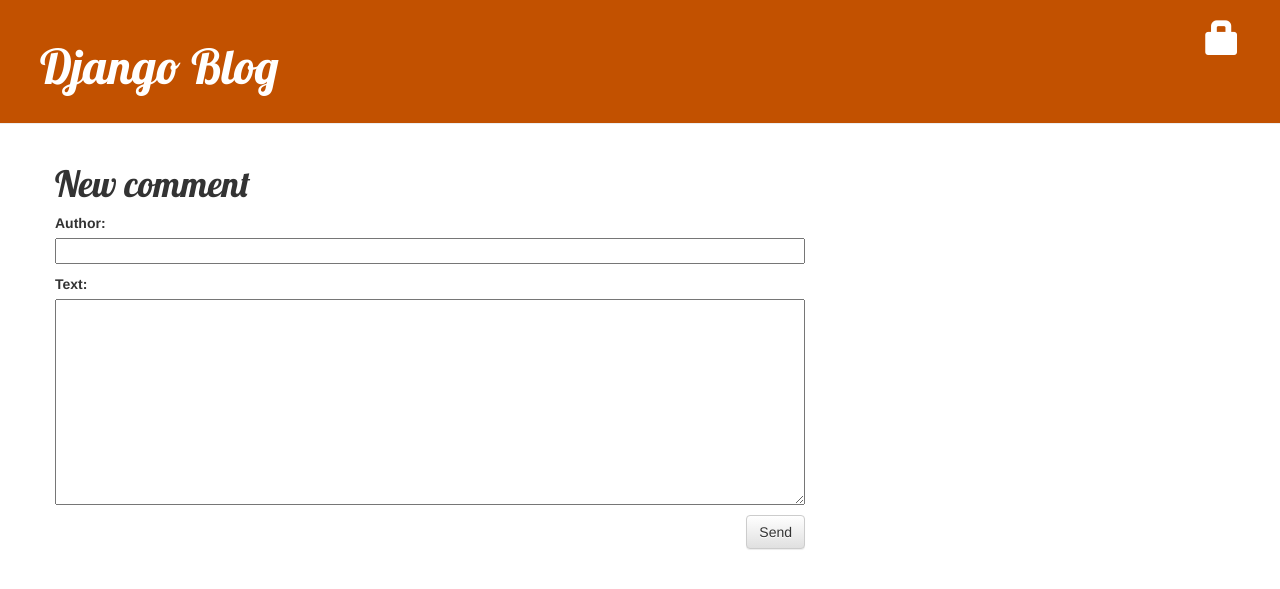
After one commit to gustavopirro/DjangoGamingStatsWebsite, a Django app: page /post/1/comment/ in a window 1280 px wide. The commit adds this page. Shown: the top 589 px of the page. Run offline with Django 3.2, Linux system fonts and the light colour scheme; tables that the repository leaves empty hold one stand-in row (values such as "Sample post"); some libraries are stand-ins or nearby versions.

```diff
--- a/blog/admin.py
+++ b/blog/admin.py
@@ -1,4 +1,5 @@
 from django.contrib import admin
-from .models import Post
+from .models import Post, Comment
 
 admin.site.register(Post)
+admin.site.register(Comment)
--- a/blog/forms.py
+++ b/blog/forms.py
@@ -1,9 +1,15 @@
 from django import forms
 
-from .models import Post
+from .models import Post, Comment
 
 class PostForm(forms.ModelForm):
 
     class Meta:
         model = Post
         fields = ('title', 'text',)
+
+class CommentForm(forms.ModelForm):
+
+    class Meta:
+        model = Comment
+        fields = ('author', 'text',)
--- a/blog/models.py
+++ b/blog/models.py
@@ -9,6 +9,9 @@
     text = models.TextField()
     created_date = models.DateTimeField(default=timezone.now)
     published_date = models.DateTimeField(blank=True, null=True)
+    totalReactions = models.IntegerField(default=0)
+    likeCount = models.IntegerField(default=0)
+    dislikeCount = models.IntegerField(default=0)
 
     def publish(self):
         self.published_date = timezone.now()
@@ -16,3 +19,26 @@
 
     def __str__(self):
         return self.title
+
+class Comment(models.Model):
+    post = models.ForeignKey('blog.Post', on_delete=models.CASCADE, related_name='comments')
+    author = models.CharField(max_length=200)
+    text = models.TextField()
+    created_date = models.DateTimeField(default=timezone.now)
+    approved_comment = models.BooleanField(default=False)
+
+    def approve(self):
+        self.approved_comment = True
+        self.save()
+
+    def __str__(self):
+        return self.text
+
+    def approved_comments(self):
+        return self.comments.filter(approved_comment=True)
+
+class PostReaction(models.Model):
+    user = models.ForeignKey(settings.AUTH_USER_MODEL, on_delete=models.CASCADE)
+    post = models.ForeignKey('blog.Post', on_delete=models.CASCADE)
+    created_date = models.DateTimeField(auto_now=True)
+    reaction_type = models.CharField(max_length=20)
--- a/blog/static/css/blog.css
+++ b/blog/static/css/blog.css
@@ -1,3 +1,4 @@
+
 .page-header {
     background-color: #C25100;
     margin-top: 0;
@@ -45,3 +46,7 @@
 .post h2 a, .post h2 a:visited {
     color: #000000;
 }
+
+.comment {
+    margin: 20px 0px 20px 20px;
+}
--- /dev/null
+++ b/blog/templates/blog/add_comment_to_post.html
@@ -0,0 +1,9 @@
+{% extends 'blog/base.html' %}
+
+{% block content %}
+    <h1>New comment</h1>
+    <form method="POST" class="post-form">{% csrf_token %}
+        {{ form.as_p }}
+        <button type="submit" class="save btn btn-default">Send</button>
+    </form>
+{% endblock %}
--- a/blog/templates/blog/base.html
+++ b/blog/templates/blog/base.html
@@ -2,7 +2,7 @@
 <html>
 
 <head>
-    <title>Django Girls blog</title>
+    <title>Django blog</title>
     <link rel="stylesheet" href="//maxcdn.bootstrapcdn.com/bootstrap/3.2.0/css/bootstrap.min.css">
     <link rel="stylesheet" href="//maxcdn.bootstrapcdn.com/bootstrap/3.2.0/css/bootstrap-theme.min.css">
     <link href='//fonts.googleapis.com/css?family=Lobster&subset=latin,latin-ext' rel='stylesheet' type='text/css'>
@@ -10,13 +10,15 @@
 </head>
 
 <body>
-
-    <body>
     <div class="page-header">
         {% if user.is_authenticated %}
             <a href="{% url 'post_new' %}" class="top-menu"><span class="glyphicon glyphicon-plus"></span></a>
+            <a href="{% url 'post_draft_list' %}" class="top-menu"><span class="glyphicon glyphicon-edit"></span></a>
+            <p class="top-menu">Hello {{ user.username }} <small>(<a href="{% url 'logout' %}">Log out</a>)</small></p>
+        {% else %}
+            <a href="{% url 'login' %}" class="top-menu"><span class="glyphicon glyphicon-lock"></span></a>
         {% endif %}
-            <h1><a href="/">Blog Django</a></h1>
+        <h1><a href="/">Django Blog</a></h1>
     </div>
     <div class="content container">
         <div class="row">
@@ -27,6 +29,5 @@
         </div>
     </div>
 </body>
-</body>
 
 </html>
--- a/blog/urls.py
+++ b/blog/urls.py
@@ -6,4 +6,12 @@
     path('post/<int:pk>/', views.post_detail, name='post_detail'),
     path('post/new/', views.post_new, name='post_new'),
     path('post/<int:pk>/edit/', views.post_edit, name='post_edit'),
+    path('drafts/', views.post_draft_list, name='post_draft_list'),
+    path('post/<pk>/publish/', views.post_publish, name='post_publish'),
+    path('post/<pk>/remove/', views.post_remove, name='post_remove'),
+    path('post/<int:pk>/comment/', views.add_comment_to_post, name='add_comment_to_post'),
+    path('comment/<int:pk>/approve/', views.comment_approve, name='comment_approve'),
+    path('comment/<int:pk>/remove/', views.comment_remove, name='comment_remove'),
+    path('post/<int:pk>/<reaction_type>/checkReact/', views.add_reaction, name='add_reaction'),
+
 ]
--- a/blog/views.py
+++ b/blog/views.py
@@ -1,30 +1,36 @@
+from django.conf import settings
+from django.db import models
+from django.http import request
+from blog.models import PostReaction
 from django.shortcuts import render, get_object_or_404, redirect
-from .models import Post
 from django.utils import timezone
-from .forms import PostForm
+from .forms import Post, PostForm, CommentForm, Comment
+from django.contrib.auth.decorators import login_required
 
 # Create your views here.
 def post_list(request):
     posts = Post.objects.filter(published_date__lte=timezone.now()).order_by('published_date')
+
     return render(request, 'blog/post_list.html', {'posts':posts})
 
 def post_detail(request, pk):
     post = get_object_or_404(Post, pk=pk)
     return render(request, 'blog/post_detail.html', {'post': post})
 
+@login_required
 def post_new(request):
      if request.method == "POST":
          form = PostForm(request.POST)
          if form.is_valid():
              post = form.save(commit=False)
              post.author = request.user
-             post.published_date = timezone.now()
              post.save()
              return redirect('post_detail', pk=post.pk)
      else:
          form = PostForm()
      return render(request, 'blog/post_edit.html', {'form': form})
 
+@login_required
 def post_edit(request, pk):
      post = get_object_or_404(Post, pk=pk)
      if request.method == "POST":
@@ -32,9 +38,121 @@
          if form.is_valid():
              post = form.save(commit=False)
              post.author = request.user
-             post.published_date = timezone.now()
              post.save()
              return redirect('post_detail', pk=post.pk)
      else:
          form = PostForm(instance=post)
      return render(request, 'blog/post_edit.html', {'form': form})
+
+@login_required
+def post_draft_list(request):
+    posts = Post.objects.filter(published_date__isnull=True).order_by('created_date')
+    return render(request, 'blog/post_draft_list.html', {'posts': posts})
+
+@login_required
+def post_publish(request, pk):
+    post = get_object_or_404(Post, pk=pk)
+    post.publish()
+    return redirect('post_detail', pk=pk)
+
+@login_required
+def post_remove(request, pk):
+    post = get_object_or_404(Post, pk=pk)
+    post.delete()
+    return redirect('post_list')
+
+def add_comment_to_post(request, pk):
+    post = get_object_or_404(Post, pk=pk)
+    if request.method == "POST":
+        form = CommentForm(request.POST)
+        if form.is_valid():
+            comment = form.save(commit=False)
+            comment.post = post
+            comment.save()
+            return redirect('post_detail', pk=post.pk)
+    else:
+        form = CommentForm()
+    return render(request, 'blog/add_comment_to_post.html', {'form': form})
+
+@login_required
+def comment_approve(request, pk):
+    comment = get_object_or_404(Comment, pk=pk)
+    comment.approve()
+    return redirect('post_detail', pk=comment.post.pk)
+
+@login_required
+def comment_remove(request, pk):
+    comment = get_object_or_404(Comment, pk=pk)
+    comment.delete()
+    return redirect('post_detail', pk=comment.post.pk)
+
+@login_required
+def add_reaction(request,reaction_type, pk):
+    exists_in_db = check_if_reacted(request, pk)
+
+    if exists_in_db:
+        old_reaction_type = PostReaction.objects.get(post_id=pk, user_id=request.user.pk).reaction_type
+        change_reaction(request, old_reaction_type, reaction_type, pk=pk)
+        return redirect('post_list')
+
+    post = get_object_or_404(Post, pk=pk)
+    user = request.user
+
+    new_reaction = PostReaction(user=user, post=post, reaction_type=reaction_type)
+    new_reaction.save()
+
+    if reaction_type == 'like':
+        post.likeCount += 1
+        post.totalReactions += 1
+        post.save()
+    else:
+        post.dislikeCount += 1
+        post.totalReactions += 1
+        post.save()
+
+    return redirect('post_list')
+
+@login_required
+def change_reaction(request,old_reaction_type, new_reaction_type, pk):
+    user_id = request.user
+    post = get_object_or_404(Post, pk=pk)
+    post_user_info = PostReaction.objects.get(post_id=post.pk, user_id=user_id)
+
+    if old_reaction_type=='like' and new_reaction_type=='dislike':
+        post.likeCount -= 1
+        post.dislikeCount += 1
+        post.save()
+
+        post_user_info.reaction_type = 'dislike'
+        post_user_info.save()
+    elif old_reaction_type=='dislike' and new_reaction_type=='like':
+        post.dislikeCount -= 1
+        post.likeCount += 1
+        post.save()
+
+        post_user_info.reaction_type = 'like'
+        post_user_info.save()
+    elif old_reaction_type=='like' and new_reaction_type=='like':
+        post.likeCount -= 1
+        post.totalReactions -= 1
+        post.save()
+        post_user_info.delete()
+    else:
+        post.dislikeCount -= 1
+        post.totalReactions -= 1
+        post.save()
+        post_user_info.delete()
+
+@login_required
+def check_if_reacted(request, pk):
+    post_id = get_object_or_404(Post, pk=pk).pk
+    user_id = request.user.pk
+
+    post_user = PostReaction.objects
+    exists_in_db = post_user.filter(post_id=post_id, user_id=user_id).exists()
+
+    if exists_in_db:
+        post_user_info = PostReaction.objects.get(post_id=post_id, user_id=user_id)
+        return post_user_info
+    else:
+        return False
--- a/comandos.txt
+++ b/comandos.txt
@@ -1,6 +1,6 @@
 myvenv/Scripts/Activate - start virtual ambient
 django-admin.exe startproject mysite - create project
-python3 manage.py migrate - create database
+python3 manage.py migrate - create/update database
 python3 manage.py runserver - run server
 python3 manage.py startapp blog - create 'blog' application
 python3 manage.py createsuperuser - create super user
--- a/mysite/settings.py
+++ b/mysite/settings.py
@@ -126,3 +126,5 @@
 # https://docs.djangoproject.com/en/3.2/ref/settings/#default-auto-field
 
 DEFAULT_AUTO_FIELD = 'django.db.models.BigAutoField'
+
+LOGIN_REDIRECT_URL = '/'
--- a/mysite/urls.py
+++ b/mysite/urls.py
@@ -13,10 +13,14 @@
     1. Import the include() function: from django.urls import include, path
     2. Add a URL to urlpatterns:  path('blog/', include('blog.urls'))
 """
+from django.urls import path, include
 from django.contrib import admin
-from django.urls import path, include
+
+from django.contrib.auth import views
 
 urlpatterns = [
     path('admin/', admin.site.urls),
+    path('accounts/login/', views.LoginView.as_view(), name='login'),
+    path('accounts/logout/', views.LogoutView.as_view(next_page='/'), name='logout'),
     path('', include('blog.urls')),
 ]
```
Also changed, not shown: blog/templates/blog/post_detail.html (+36 -0 lines), blog/templates/blog/post_draft_list.html (added, +11 -0 lines), blog/templates/blog/post_list.html (+18 -1 lines), blog/templates/registration/login.html (added, +24 -0 lines), blog/migrations/0002_comment.py (added), blog/migrations/0003_postreaction.py (added), blog/migrations/0004_auto_20210620_2055.py (added), blog/migrations/0005_auto_20210621_0231.py (added), 1 other file. Lines whose indentation alone changed are shown as unchanged.
